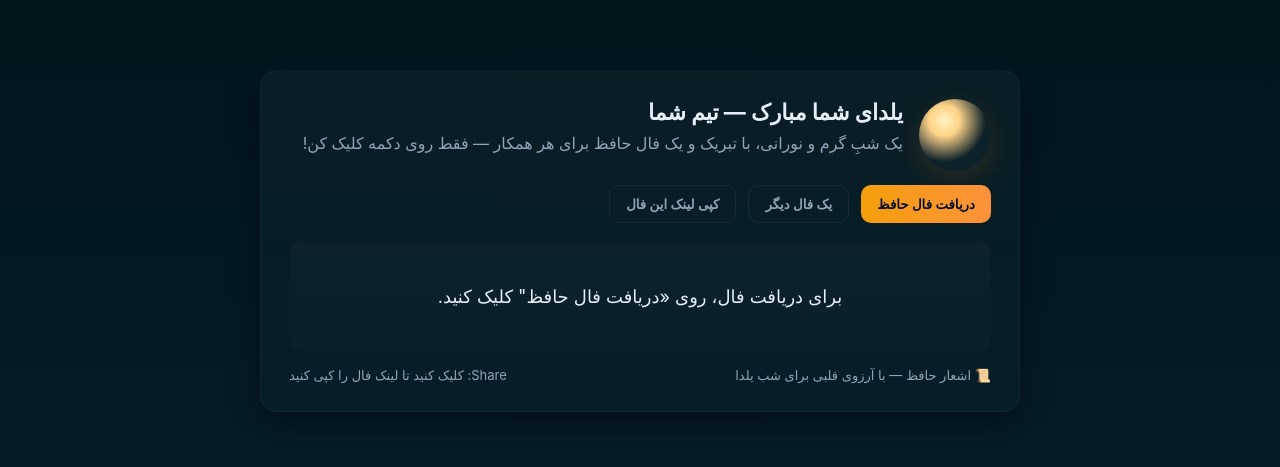
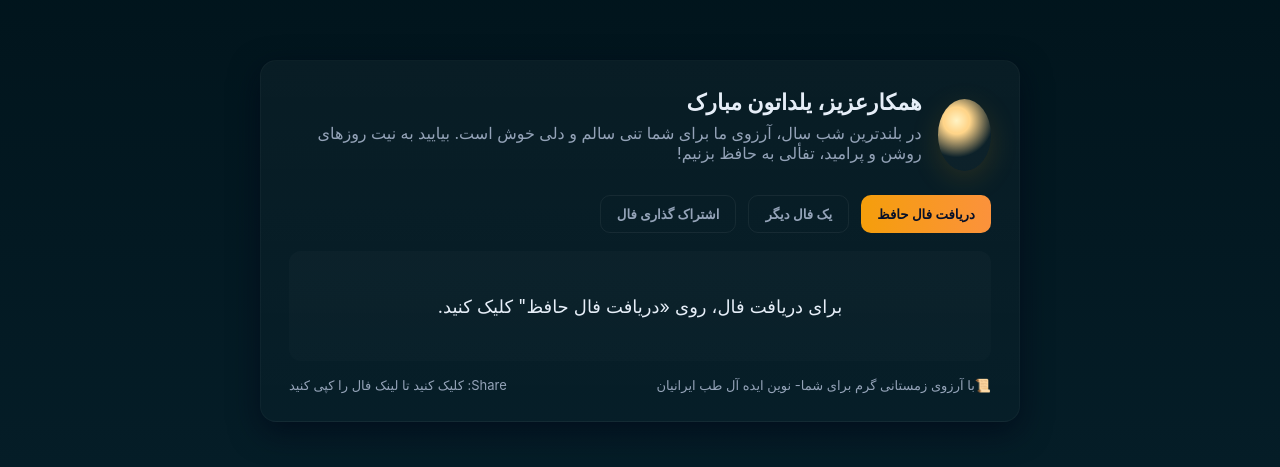
Before and after one commit to digimedmarketcom-spec/fal, a plain HTML site: page index.html in a window 1280 px wide. Shown: the part 159-626 px from the top of the page. Drawn offline with Linux system fonts and the light colour scheme.

Commit message:
Update index.html

```diff
--- a/index.html
+++ b/index.html
@@ -52,21 +52,21 @@ Customization:
       <header>
         <div class="moon" aria-hidden="true"></div>
         <div>
-          <h1>یلدای شما مبارک — تیم شما</h1>
-          <p class="lead">یک شبِ گرم و نورانی، با تبریک و یک فال حافظ برای هر همکار — فقط روی دکمه کلیک کن!</p>
+          <h1>همکارعزیز، یلداتون مبارک</h1>
+          <p class="lead">در بلندترین شب سال، آرزوی ما برای شما تنی سالم و دلی خوش است. بیایید به نیت روزهای روشن و پرامید، تفألی به حافظ بزنیم!</p>
         </div>
       </header>
 
       <div style="margin-top:14px" class="actions">
         <button id="getBtn" class="primary">دریافت فال حافظ</button>
         <button id="anotherBtn" class="ghost">یک فال دیگر</button>
-        <button id="copyBtn" class="ghost">کپی لینک این فال</button>
+        <button id="copyBtn" class="ghost">اشتراک گذاری فال</button>
       </div>
 
       <div id="fortuneBox" class="fortune" aria-live="polite">برای دریافت فال، روی «دریافت فال حافظ" کلیک کنید.</div>
 
       <div class="footer">
-        <div>📜 اشعار حافظ — با آرزوی قلبی برای شب یلدا</div>
+        <div>📜با آرزوی زمستانی گرم برای شما- نوین ایده آل طب ایرانیان</div>
         <div>Share: <span id="shareHint">کلیک کنید تا لینک فال را کپی کنید</span></div>
       </div>
     </div>
```
